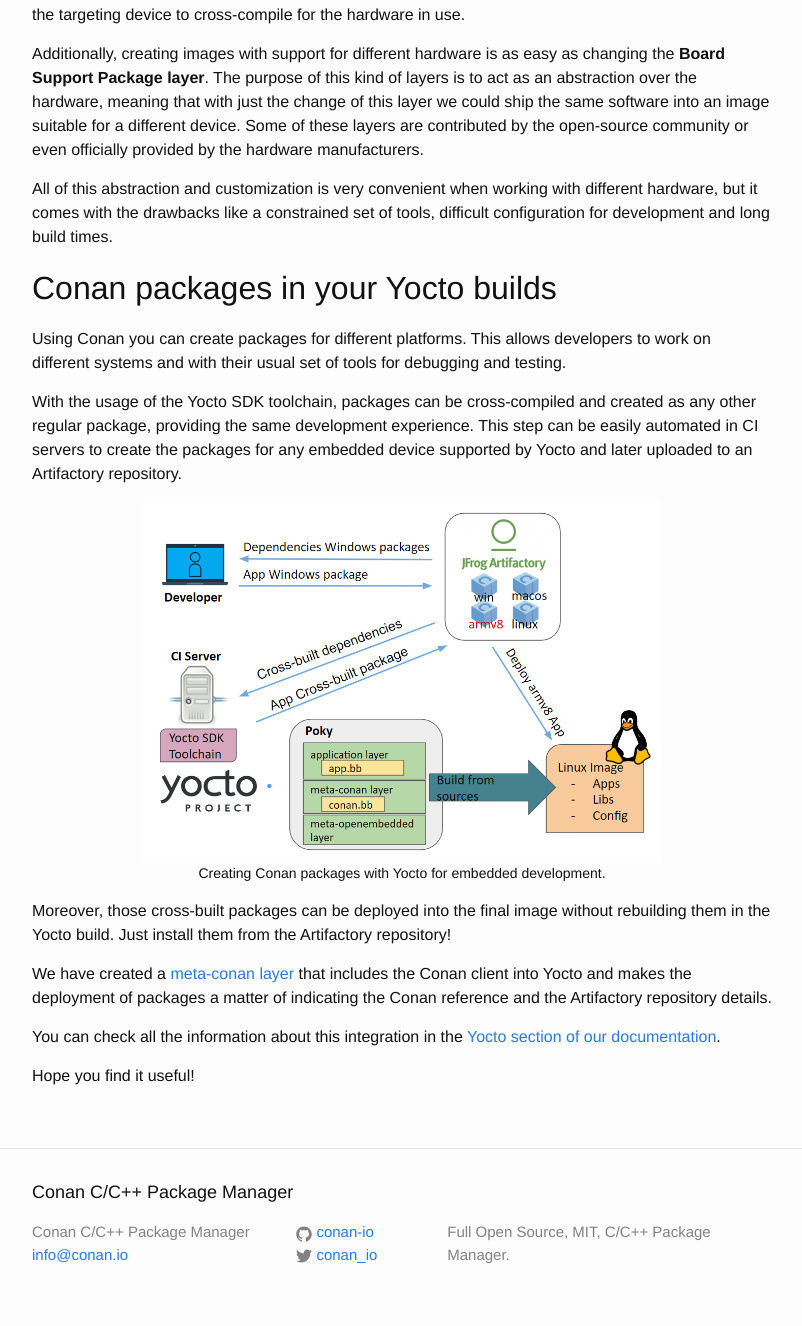
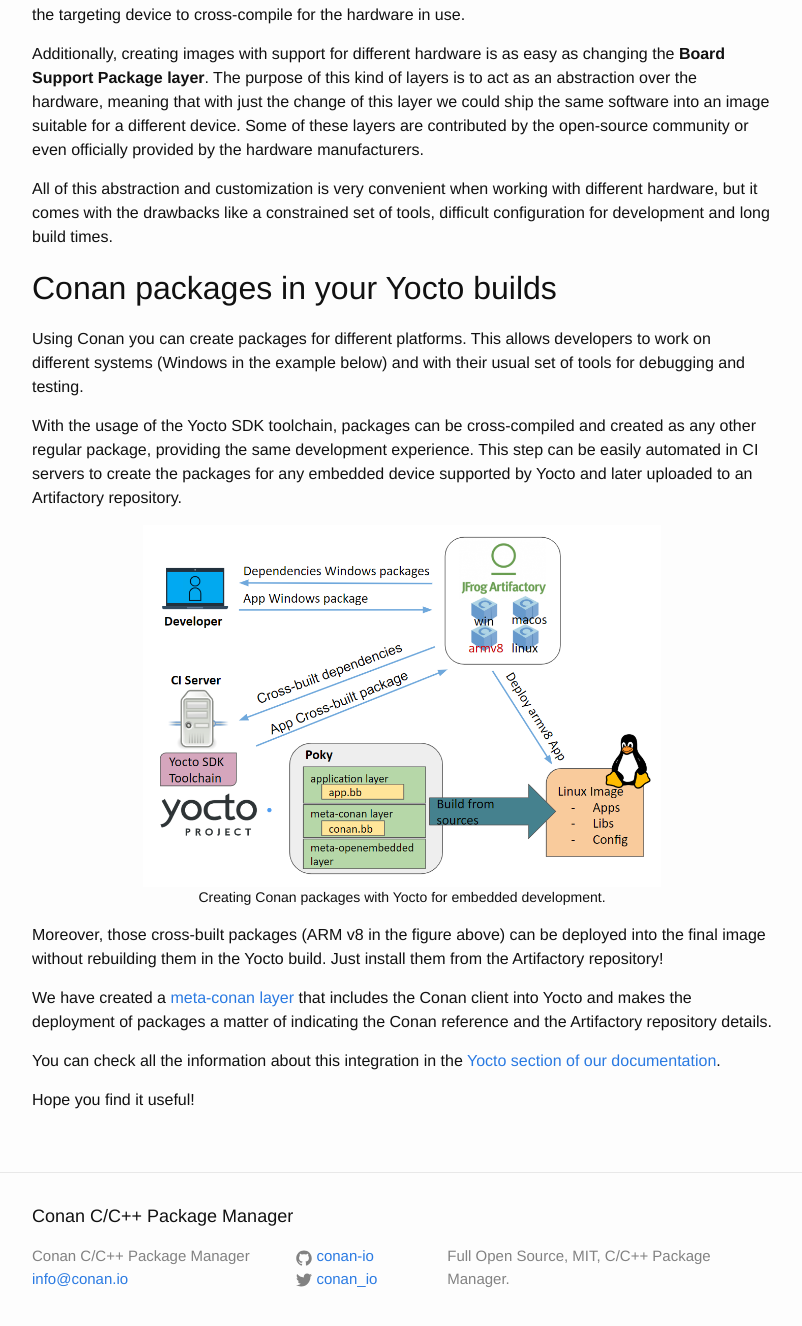
Before and after one commit to conan-io/conan-io.github.io, a Jekyll site: the page built from _posts/2019-07-29-Conan-Yocto-integration.markdown, in a window 1280 px wide and 1400 px high, scrolled down 799 px. Shown: the top 1326 px of the window, without its empty margins (238-1040 px from the left). Built offline with Jekyll 4.4.1, drawn with Linux system fonts in a browser that asks for light colours; comment, search, counter and statistics services are not loaded.

Commit message:
Context for the image

```diff
--- a/_posts/2019-07-29-Conan-Yocto-integration.markdown
+++ b/_posts/2019-07-29-Conan-Yocto-integration.markdown
@@ -20,7 +20,8 @@ Linux distribution without any additional requirements on the host machine.
     </figure>
 </div>
 
-This layers and recipes system provides an extensible mechanism to incorporate new software components to the final Linux image. Users can create their layers to deploy their software into the image.
+This layers and recipes system provides an extensible mechanism to incorporate new software components to the final Linux image. Users can
+create their layers to deploy their software into the image.
 
 The Yocto Project is intended for **embedded development** as it offers capabilities of customization at bootloader, kernel and filesystem
 level. Yocto is also able to generate SDKs with a specific toolchain for the targeting device to cross-compile for the hardware in use.
@@ -35,10 +36,11 @@ constrained set of tools, difficult configuration for development and long build
 
 ## Conan packages in your Yocto builds
 
-Using Conan you can create packages for different platforms. This allows developers to work on different systems and with their usual set of
-tools for debugging and testing.
+Using Conan you can create packages for different platforms. This allows developers to work on different systems (Windows in the example
+below) and with their usual set of tools for debugging and testing.
 
-With the usage of the Yocto SDK toolchain, packages can be cross-compiled and created as any other regular package, providing the same development experience. This step can be easily automated in CI servers to create the packages for any embedded device supported by Yocto
+With the usage of the Yocto SDK toolchain, packages can be cross-compiled and created as any other regular package, providing the same
+development experience. This step can be easily automated in CI servers to create the packages for any embedded device supported by Yocto
 and later uploaded to an Artifactory repository.
 
 <div align="center">
@@ -50,8 +52,8 @@ and later uploaded to an Artifactory repository.
     </figure>
 </div>
 
-Moreover, those cross-built packages can be deployed into the final image without rebuilding them in the Yocto build. Just install them from
-the Artifactory repository!
+Moreover, those cross-built packages (ARM v8 in the figure above) can be deployed into the final image without rebuilding them in the Yocto
+build. Just install them from the Artifactory repository!
 
 We have created a [meta-conan layer](https://github.com/conan-io/meta-conan) that includes the Conan client into Yocto and makes the
 deployment of packages a matter of indicating the Conan reference and the Artifactory repository details.
```
